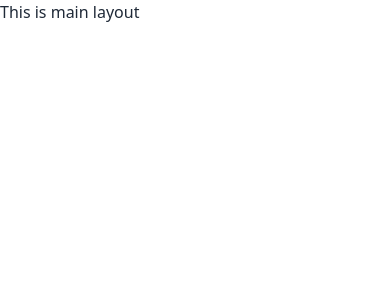
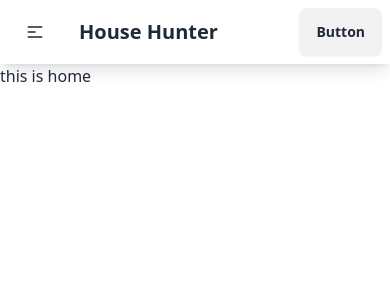
Before and after one commit to ashraful2430/House-hunter, a React (Vite) app: page / in a window 390 px wide. Shown: the top 300 px of the page. Built offline with nearby package versions, Linux system fonts and the light colour scheme.

Commit message:
created a navbar

```diff
--- /dev/null
+++ b/src/Components/Home/Home.jsx
@@ -0,0 +1,5 @@
+const Home = () => {
+  return <div>this is home</div>;
+};
+
+export default Home;
--- a/src/Components/MainLayout/MainLayout.jsx
+++ b/src/Components/MainLayout/MainLayout.jsx
@@ -1,8 +1,16 @@
+import { Outlet } from "react-router-dom";
+import Navbar from "../Navbar/Navbar";
+
 const MainLayout = () => {
   return (
-    <div>
-      <h3>This is main layout</h3>
-    </div>
+    <>
+      <div>
+        <Navbar />
+      </div>
+      <div>
+        <Outlet />
+      </div>
+    </>
   );
 };
 
--- /dev/null
+++ b/src/Components/Navbar/Navbar.jsx
@@ -0,0 +1,65 @@
+import { NavLink } from "react-router-dom";
+
+const Navbar = () => {
+  const links = (
+    <>
+      <NavLink
+        className={({ isActive }) =>
+          isActive
+            ? " bg-none text-blue-500 font-bold"
+            : "hover:text-blue-400 transition duration-300 delay-100"
+        }
+        to={"/"}
+      >
+        Home
+      </NavLink>
+    </>
+  );
+  return (
+    <>
+      <div className=" bg-base-100 shadow-lg">
+        <div className="navbar max-w-[1200px] mx-auto">
+          <div className="navbar-start">
+            <div className="dropdown">
+              <div
+                tabIndex={0}
+                role="button"
+                className="btn btn-ghost lg:hidden"
+              >
+                <svg
+                  xmlns="http://www.w3.org/2000/svg"
+                  className="h-5 w-5"
+                  fill="none"
+                  viewBox="0 0 24 24"
+                  stroke="currentColor"
+                >
+                  <path
+                    strokeLinecap="round"
+                    strokeLinejoin="round"
+                    strokeWidth="2"
+                    d="M4 6h16M4 12h8m-8 6h16"
+                  />
+                </svg>
+              </div>
+              <ul
+                tabIndex={0}
+                className="menu menu-sm dropdown-content mt-3 z-[1] px-2 shadow bg-base-100 rounded-box w-52"
+              >
+                {links}
+              </ul>
+            </div>
+            <a className="btn btn-ghost text-xl">House Hunter</a>
+          </div>
+          <div className="navbar-center hidden lg:flex">
+            <ul className="menu menu-horizontal px-1">{links}</ul>
+          </div>
+          <div className="navbar-end">
+            <a className="btn">Button</a>
+          </div>
+        </div>
+      </div>
+    </>
+  );
+};
+
+export default Navbar;
```
Also changed, not shown: src/Route/MyRoute.jsx (+7 -0 lines).
